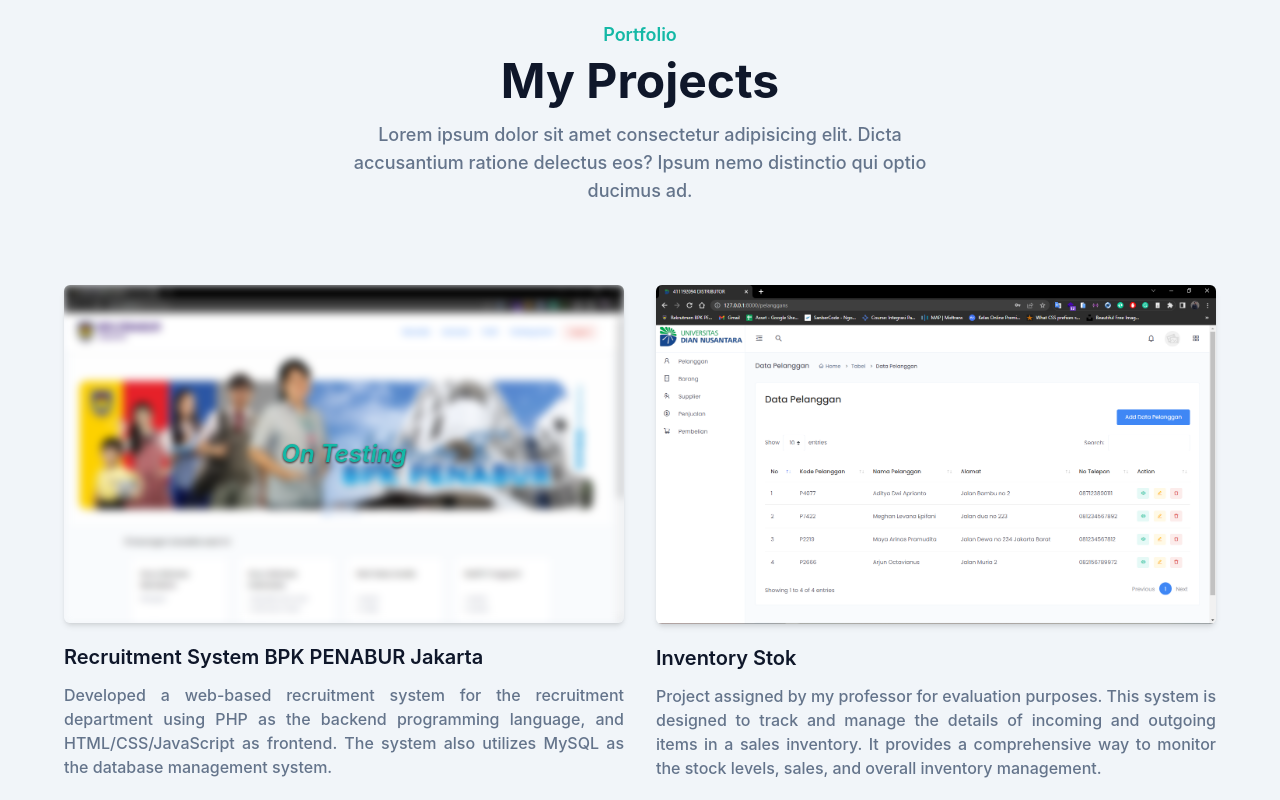
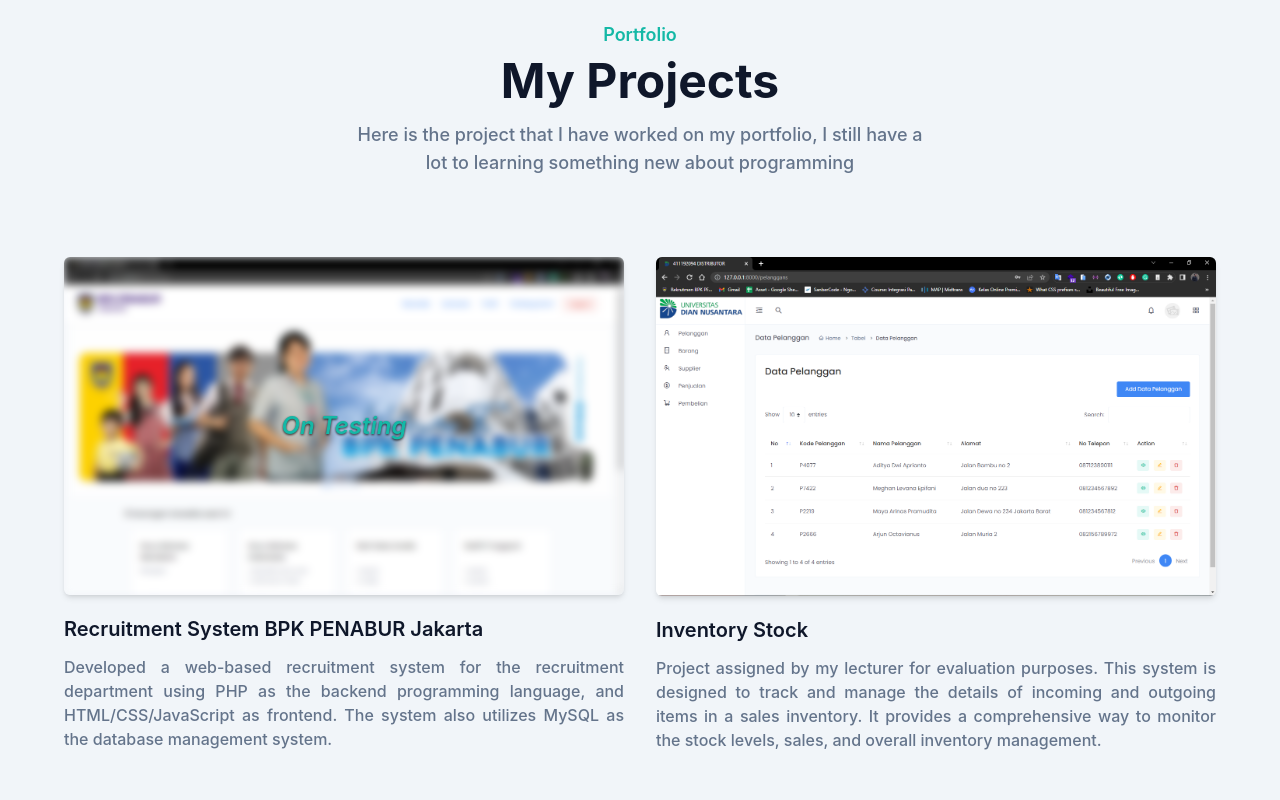
Before and after one commit to adiityaa/curriculum-vitae-website, a website: page index.html in a window 1280 px wide. Shown: the part 1180-1980 px from the top of the page. Drawn offline with nearby package versions, Linux system fonts and the light colour scheme.

Commit message:
Update index.html

```diff
--- a/index.html
+++ b/index.html
@@ -310,9 +310,8 @@
               My Projects
             </h2>
             <p class="text-md font-medium text-secondary md:text-lg">
-              Lorem ipsum dolor sit amet consectetur adipisicing elit. Dicta
-              accusantium ratione delectus eos? Ipsum nemo distinctio qui optio
-              ducimus ad.
+              Here is the project that I have worked on my portfolio, I still
+              have a lot to learning something new about programming
             </p>
           </div>
           <div class="flex w-full flex-wrap justify-center px-4">
@@ -366,10 +365,10 @@
               <h3
                 class="mb-3 mt-5 text-xl font-semibold text-dark hover:text-primary dark:text-white"
               >
-                <a href="#" target="_blank"> Inventory Stok</a>
+                <a href="#" target="_blank"> Inventory Stock</a>
               </h3>
               <p class="text-justify text-base font-medium text-secondary">
-                Project assigned by my professor for evaluation purposes. This system is designed to track and manage the details of incoming and outgoing items in a sales inventory. It provides a comprehensive way to monitor the stock levels, sales, and overall inventory management.
+                Project assigned by my lecturer for evaluation purposes. This system is designed to track and manage the details of incoming and outgoing items in a sales inventory. It provides a comprehensive way to monitor the stock levels, sales, and overall inventory management.
               </p>
             </div>
           </div>
```
